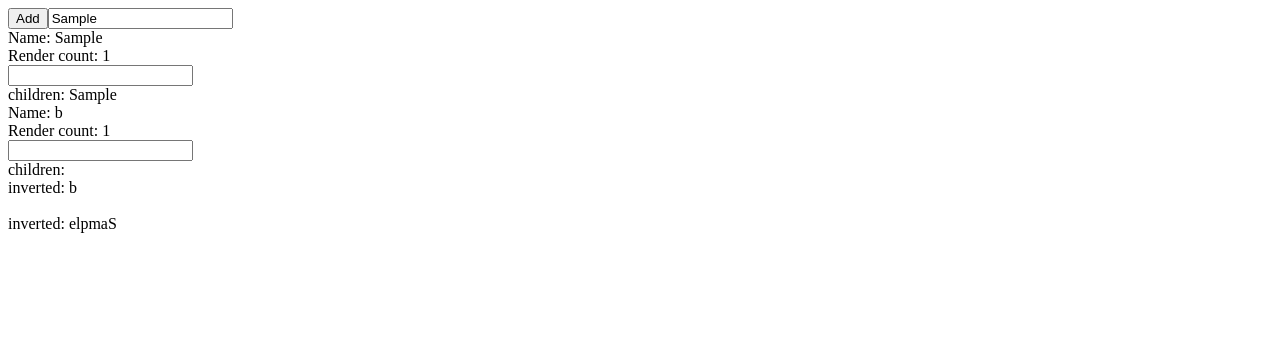
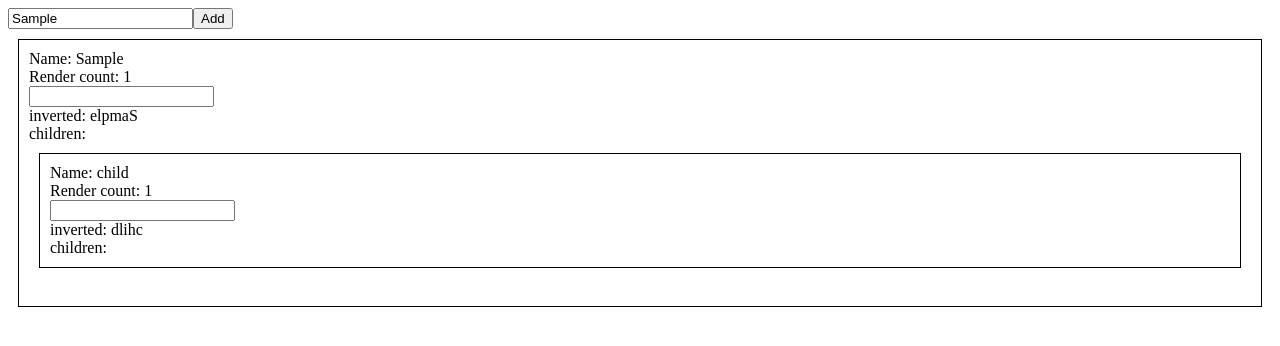
Before and after one commit to martha/react-mentorship-2024, a Next.js app: page / in a window 1280 px wide. Both pictures are taken after typing "Sample" into the empty fields and a click on the button "Add". Shown: the top 346 px of the page. Built offline with nearby package versions, Linux system fonts and the light colour scheme.

Commit message:
Get a bit more organized

```diff
--- a/src/app/page.tsx
+++ b/src/app/page.tsx
@@ -1,93 +1,9 @@
 "use client"
 import React from 'react';
-
-import { useRef, useState, useMemo, memo } from 'react';
-
-// move outside the component, so the function isn't recreated every time child is rerendered
-function reverseString(s: string) {
-  console.log('reverse string here', s);
-  return Array.from(s).reverse().join("")
-}
-// object is not equal to an object
+import Session2 from './sessions/Session2';
 
 export default function Home() {
-
-  // when something changes in the parent, ALL children are also rerendered
-  // even if they don't depend upon that piece of state!
-  const [text, setText] = useState('');
-
-  // most of the time, rerender is fine! but if the app is huge, we might need to optimize
-  // then we could use useMemo for child component and it would not rerender
-
-  // when we re-render Home, Child A and Child B BOTH rerender
-  // but when we re-render Child A, Child B DOES NOT re-render, because it is a child of Home, not of Child A
-
-  // react only rerenders if we change something in the props, or the state
-
-  const [elements, setElements] = useState<string[]>([]);
-
-  // recreate vs. re-render? https://react.dev/learn/rendering-lists
-  // react needs key to identify what the component is, so they know what to re-render
-
-  // TODO - next time
-  // Why does the 1st element in the list rerender when a 2nd element is added (and so on)?
-  const memoizedChildren = useMemo(() => {
-    return elements.map(el => <MemoizedChild key={el} name={el}>{el}<Child name='b'></Child></MemoizedChild>);
-  }, [elements]);
-
   return (
-    <div>
-      <button onClick={(event) => {setElements([...elements, text])}}>Add</button>
-      <input value={text} onChange={(event) => setText(event.target.value)}></input>
-      {memoizedChildren}
-
-      {/* <Child name="a">
-        <Child name="b">
-
-        </Child>
-      </Child> */}
-    </div>
+    <Session2/>
   );
-
-  // return React.createElement("div", {},
-  //   [React.createElement("input")]
-  // )
 }
-
-function Child({ name, children }) {
-  // useRef can be used to keep a reference regardless of re-renders
-  // not recommended in production but just for us to learn
-  const [text, setText] = useState('');
-  const renderCount = useRef(0);
-  // ref doesn't have to be attached to any specific dom element
-  // it can be attached to any kind of value, and keep the value btwn react renders
-
-
-  // useMemo does not change how often something is rendered, it only prevents recalculation
-  // it's uncommon to use useMemo to return a react node, could just use react's memo instead?
-  // react memo is not a hook - it does prevent components from being rerendered
-  // https://react.dev/reference/react/memo
-  const inverted = useMemo(() => {
-    return reverseString(name);
-  }, [name]);
-  // const inverted = reverseString(name);
-
-  renderCount.current++;
-
-  // let renderCount2 = 0
-  // renderCount2 ++;
-
-  // hydration??
-  return <div suppressHydrationWarning>
-    Name: {name}<br/>
-    Render count: {renderCount.current}<br/>
-      <input value={text} onChange={(event) => setText(event.target.value)}></input>
-    {/* Render count 2: {renderCount2} */}
-    <br/>
-    children: {children}<br/>
-    inverted: {inverted}
-  </div>;
-}
-
-const MemoizedChild = memo(Child);
-// react has default arePropsEqual, but if you need a deep/specific thing you can pass your own
--- /dev/null
+++ b/src/app/sessions/Session2.tsx
@@ -0,0 +1,76 @@
+"use client"
+import React from 'react';
+
+import { useRef, useState, useMemo, memo, ReactNode } from 'react';
+
+// This lives outside the component, so the function isn't recreated every time component is rerendered
+function reverseString(s: string) {
+  const r = Array.from(s).reverse().join("")
+  console.log('Reversing string:', s, 'becomes', r);
+  return r;
+}
+
+export default function Session2() {
+  // Most of the time, rerendering is fine! but if the app is huge, we might need to optimize.
+  // Then we could use memo / useMemo for components and it would not rerender
+
+  const [elements, setElements] = useState<string[]>([]);
+  const [text, setText] = useState('');
+
+  // React needs keys for list elements to identify what the element is, so it knows what to re-render
+  // https://react.dev/learn/rendering-lists
+
+  // TODO - next time: Why does the 1st element in the list rerender when a 2nd element is added (and so on)?
+  const memoizedChildren = useMemo(() => {
+    return elements.map(el => <MemoizedChild key={el} name={el}>
+      {/* todo - I think it has to do w/ adding the child here, but why? */}
+      <MemoizedChild name='child'/>
+    </MemoizedChild>);
+  }, [elements]);
+
+  // When we don't wrap the whole list in useMemo, even if each component is a MemoizedChild,
+  // they still re-render when the parent renders.
+  // useMemo does not change how often something is rendered, it only prevents recalculation.
+  // react memo is not a hook - it does prevent components from being rerendered.
+  // https://react.dev/reference/react/memo
+  // https://stackoverflow.com/questions/60453845/is-it-safe-to-usememo-for-jsx
+  // todo - I still think I don't really understand this?
+
+  // const nonMemoizedChildren = elements.map(el => <MemoizedChild key={el} name={el}>
+  //   {/* todo - I think it has to do w/ adding the non-memoized child here */}
+  //   <Child name='b'/>
+  // </MemoizedChild>);
+
+  return (
+    <>
+      <input value={text} onChange={(event) => setText(event.target.value)}></input>
+      <button onClick={(event) => {setElements([...elements, text])}}>Add</button>
+      {memoizedChildren}
+    </>
+  );
+}
+
+function Child({ name, children }: {name: string, children?: ReactNode}) {
+  const [text, setText] = useState('');
+  const renderCount = useRef(0);
+
+  const inverted = useMemo(() => {
+    return reverseString(name);
+  }, [name]);
+  // const inverted = reverseString(name);  // non-memoized will call this to get called every time
+
+  renderCount.current++;
+
+  return <div style={{padding: '10px', margin: '10px', border: '1px solid black'}} suppressHydrationWarning>
+    Name: {name}<br/>
+    Render count: {renderCount.current}<br/>
+    <input value={text} onChange={(event) => setText(event.target.value)}/><br/>
+    inverted: {inverted}<br/>
+    children: {children}<br/>
+  </div>;
+}
+
+// https://react.dev/reference/react/memo
+// 2nd argument is arePropsEqual; we use React's default,
+// but if you need a deep/specific thing you can pass your own
+const MemoizedChild = memo(Child);
```
Also changed, not shown: src/app/sessions/Session1.tsx (added, +62 -0 lines), src/app/homework/ReproBug.tsx (added).
